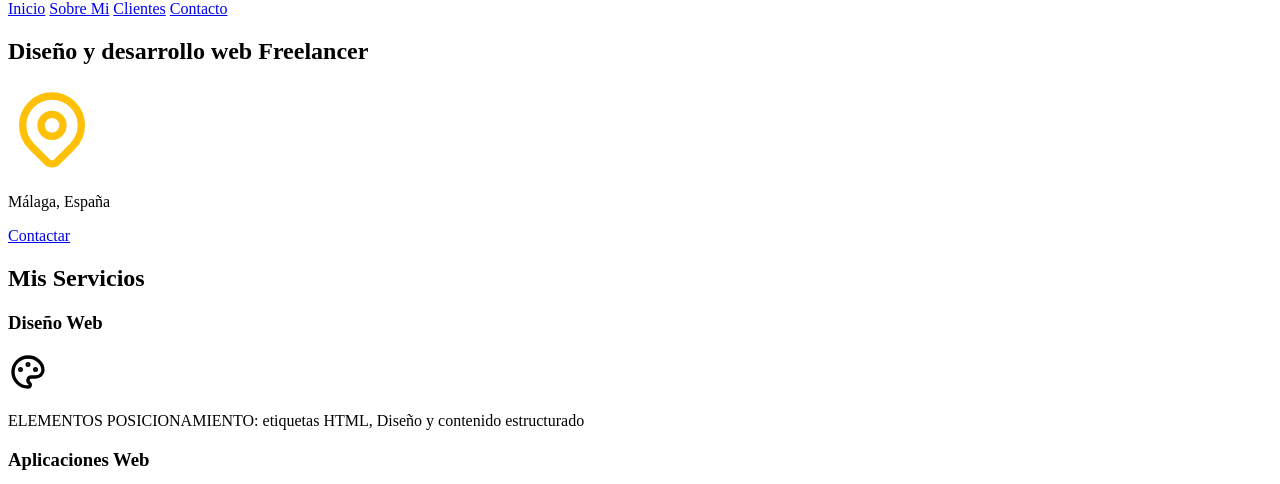
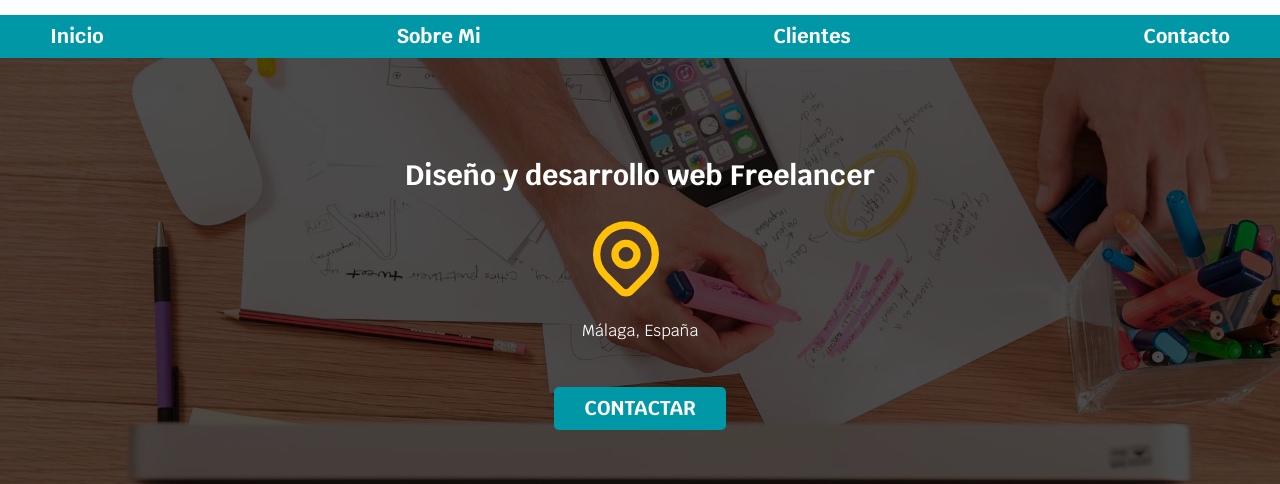
Before and after one commit to cvr0004/proyectoSeo, a plain HTML site: page index.html in a window 1280 px wide. Shown: the part 80-564 px from the top of the page. Drawn offline with Linux system fonts and the light colour scheme; the site is published under a folder, as on GitHub Pages, so addresses that start at the root find nothing.

Commit message:
Update index.html

```diff
--- a/index.html
+++ b/index.html
@@ -5,10 +5,10 @@
     <meta http-equiv="X-UA-Compatible" content="IE=edge">
     <meta name="viewport" content="width=device-width, initial-scale=1.0">
     <title>Crsitina Valverde Rubio</title>
-    <link rel="preload" href="/css/normalize.css" as="style">
-    <link rel="stylesheet" href="/css/normalize.css">
-    <link rel="preload" href="/css/style.css" as="style">
-    <link href="/css/style.css" rel="stylesheet">
+    <link rel="preload" href="css/normalize.css" as="style">
+    <link rel="stylesheet" href="css/normalize.css">
+    <link rel="preload" href="css/style.css" as="style">
+    <link href="css/style.css" rel="stylesheet">
 
 </head>
 <body>
```
